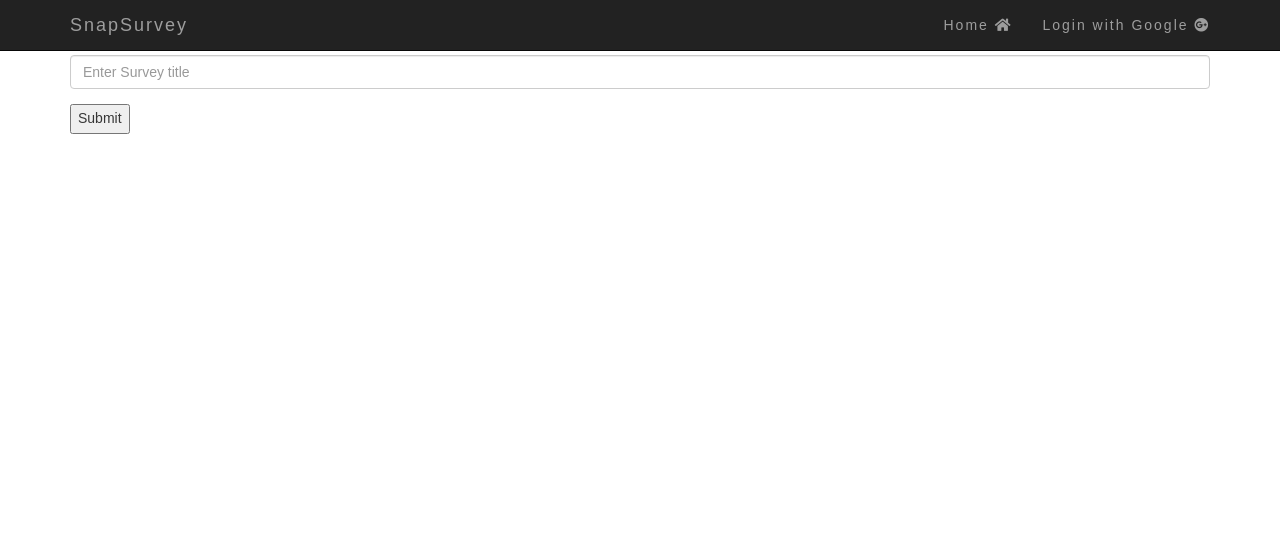
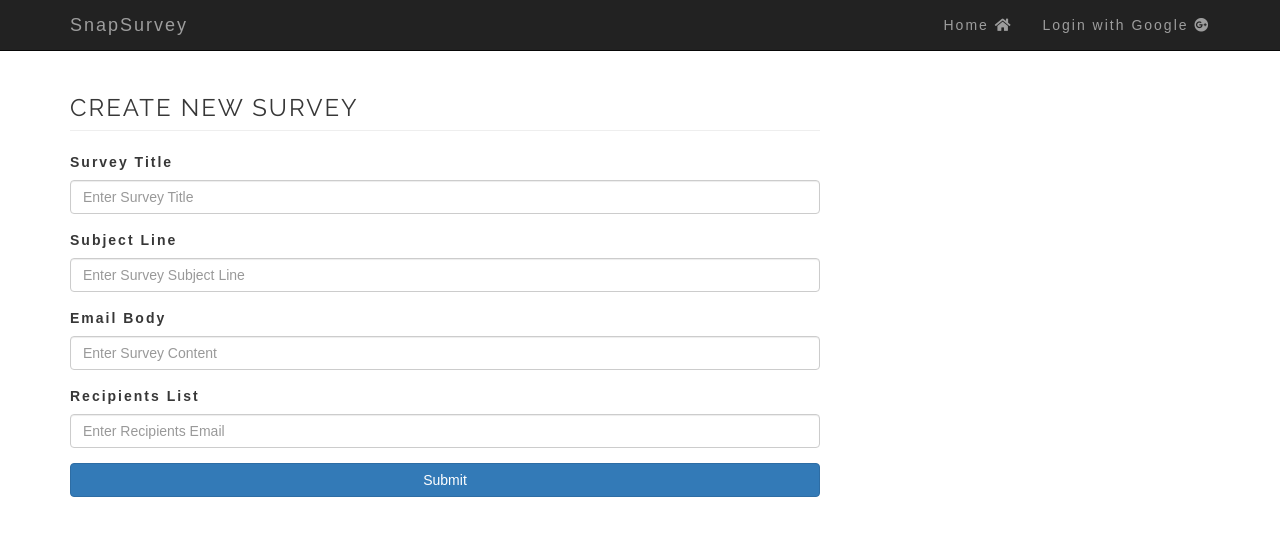
Before and after one commit to C0D1NGD0J0/survey-application, a React (Create React App) app in the folder client/: page /surveys/new in a window 1280 px wide. Shown: the top 536 px of the page. Built offline with nearby package versions, Linux system fonts and the light colour scheme; no server answers; a web font is replaced by a local one.

Commit message:
redux form pt2

```diff
--- a/client/src/components/Surveys/Forms/SurveyField.js
+++ b/client/src/components/Surveys/Forms/SurveyField.js
@@ -1,11 +1,12 @@
 import React from 'react';
 
 const SurveyField = (props) => {
-	const { input } = props;
+	const { input, label, placeholder } = props;
 
   return (
   	<div className="form-group">
-  		<input className="form-control" placeholder="Enter Survey title" {...input} />
+  		<label>{label}</label>
+  		<input placeholder={placeholder} className="form-control" {...input} />
   	</div>
   );
 };
--- a/client/src/components/Surveys/Forms/SurveyForm.js
+++ b/client/src/components/Surveys/Forms/SurveyForm.js
@@ -2,13 +2,18 @@ import React, {Component} from 'react';
 import { reduxForm, Field } from "redux-form";
 import SurveyField from "./SurveyField";
 
+const FIELDS = [
+	{label: "Survey Title", name: "title", placeholder: "Enter Survey Title"},
+	{label: "Subject Line", name: "subject", placeholder: "Enter Survey Subject Line"},
+	{label: "Email Body", name: "body", placeholder: "Enter Survey Content"},
+	{label: "Recipients List", name: "emails", placeholder: "Enter Recipients Email"}
+];
+
 class SurveyForm extends Component {
 	renderFields(){
-		return(
-			<div>
-				<Field type="text" name="title" component={SurveyField} />
-			</div>
-		);
+		return FIELDS.map((obj) =>(
+			<Field key={obj.name} type="text" name={obj.name} component={SurveyField} label={obj.label} placeholder={obj.placeholder} />
+		))
 	}
 
 	render(){
@@ -16,7 +21,7 @@ class SurveyForm extends Component {
 			<div>
 				<form onSubmit={this.props.handleSubmit(values => console.log(values))}>
 					{this.renderFields()}
-					<button type="submit">Submit</button>
+					<button type="submit" className="btn btn-primary btn-block">Submit</button>
 				</form>
 			</div>
 		)
--- a/client/src/components/Surveys/createSurvey.js
+++ b/client/src/components/Surveys/createSurvey.js
@@ -4,8 +4,17 @@ import SurveyForm from "./Forms/SurveyForm";
 class SurveyNew extends Component {
 	render(){
 		return(
-			<div>
-				<SurveyForm />
+			<div className="row">
+				<div className="col-md-8">
+					<h3 className="page-header">Create New Survey</h3>
+					<SurveyForm />
+				</div>
+
+				<div className="col-md-3 col-md-offset-1">
+					<div className="sidebar">
+
+					</div>
+				</div>
 			</div>
 		)
 	}
```
